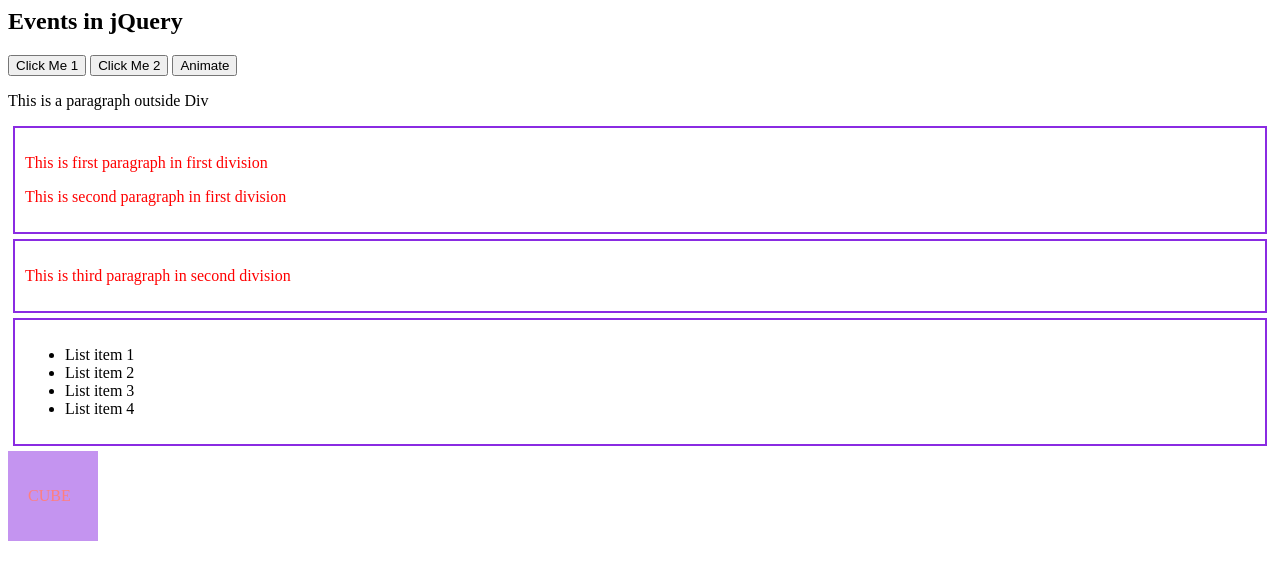
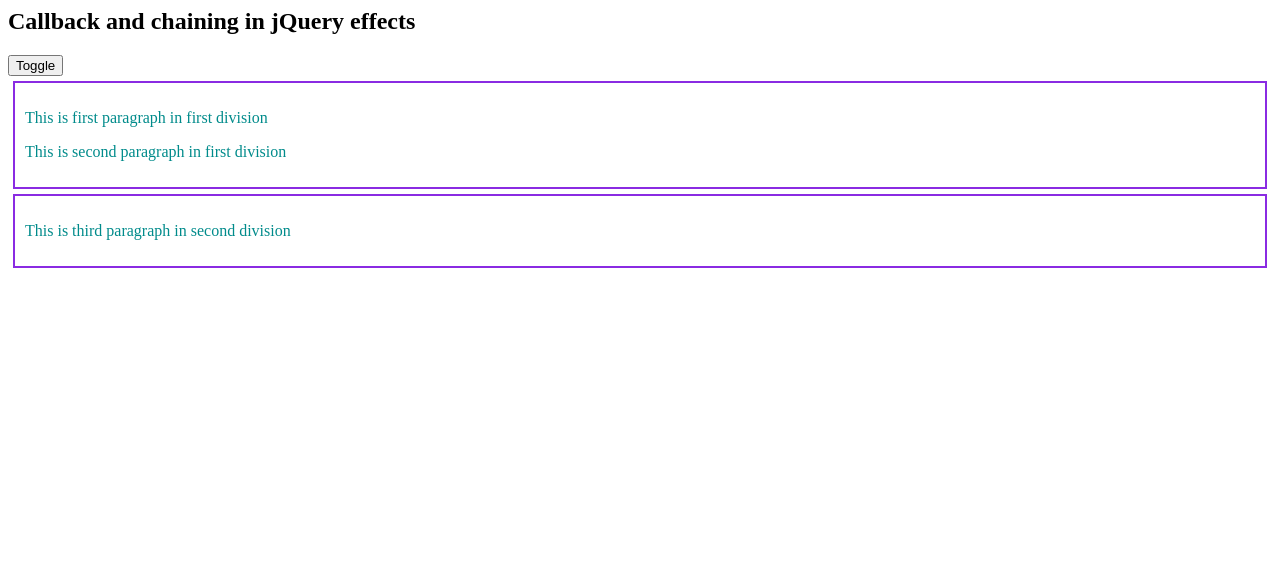
Before and after one commit to OanaUjica/JavaScript_Sandbox, a plain HTML site: page index.html in a window 1280 px wide. Drawn offline with nearby package versions, Linux system fonts and the light colour scheme.

Commit message:
Practice callback and chaining in jQuery effects

```diff
--- a/css/style.css
+++ b/css/style.css
@@ -5,7 +5,7 @@
 }
 
 div p{
-    color: red;
+    color:darkcyan;
 }
 
 .mycube{
--- a/index.html
+++ b/index.html
@@ -7,16 +7,11 @@
 
     <body>
 
-        <!-- jQuery selectors -->
+        <!-- jQuery - callback and chaining in effects -->
 
-        <h2>Events in jQuery</h2>
+        <h2>Callback and chaining in jQuery effects</h2>
 
-        <button id="btn1">Click Me 1</button>
-        <button id="btn2">Click Me 2</button>
-        <button id="btn3">Animate</button>
-
-
-        <p>This is a paragraph outside Div</p>
+        <button id="btntoggle">Toggle</button>
 
         <!-- the parent is DIV, the child is P -->
         <div id="firstDiv" class="myDivs">
@@ -25,18 +20,6 @@
         </div>
         <div id="secondDiv" class="myDivs">
             <p>This is third paragraph in second division</p>
-        </div>
-        <div id="thirdDiv" class="myDivs">
-            <ul>
-                <li>List item 1</li>
-                <li>List item 2</li>
-                <li>List item 3</li>
-                <li>List item 4</li>
-            </ul>
-        </div>
-
-        <div id="cube" class="mycube">
-            <p>CUBE</p>
         </div>
 
     </body>
@@ -51,15 +34,23 @@
     <script>
         $(document).ready(function() {
 
-            $("#btn3").click(function(){
+            // callback
+            function printMessage(){
+                alert("Slide toggling done");
+            }
 
-                $("#cube").animate({
-                    left:'150px',
-                    opacity:'1',
-                    width:'100px',
-                    height:'100px'
-                },3000)
+            // $("#btntoggle").click(function() {
+            //     $("#firstDiv").slideToggle(3000,printMessage);
+            // });
+
+
+
+            // chaining
+            $("#btntoggle").click(function() {
+
+                $("#firstDiv").slideUp(2000).slideDown(2000).fadeOut(1000).fadeIn(3000);
             });
+
         });
     </script>
 </html>
```
Also changed, not shown: js/demo.js (+13 -0 lines).
